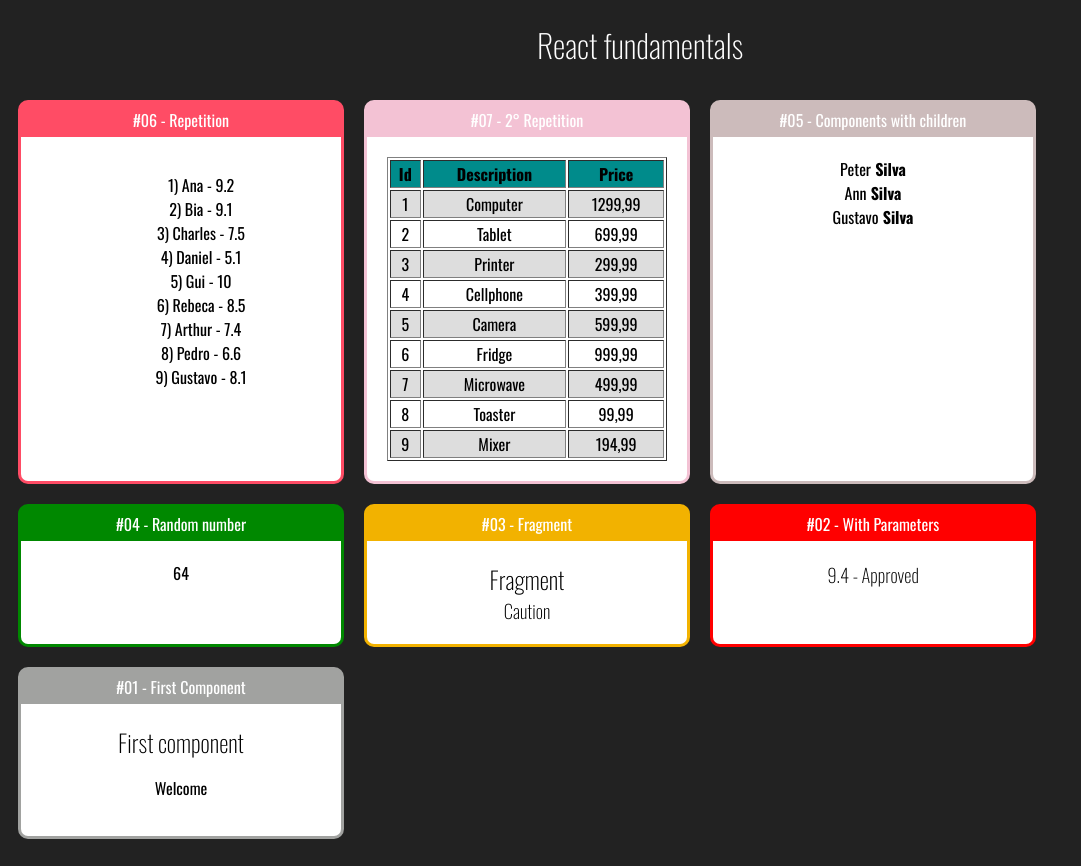
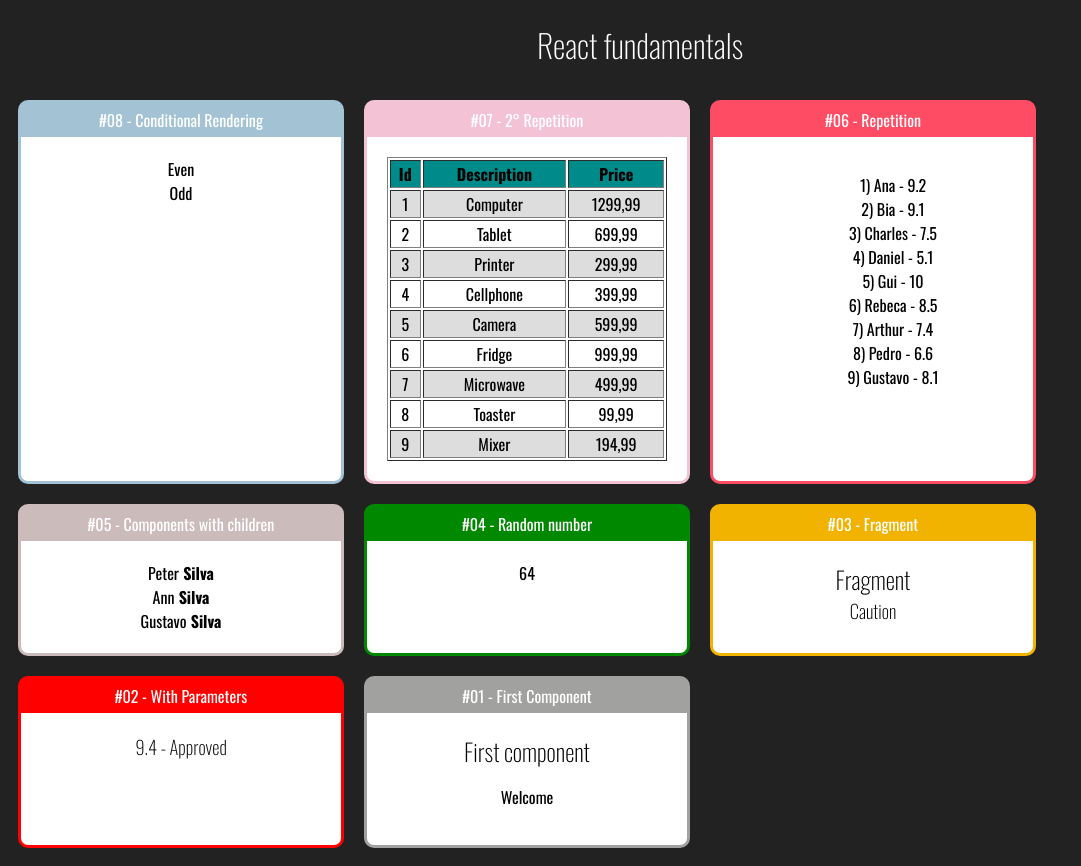
Before and after one commit to Breno-do-val/react-fundamentals, a React (Create React App) app: page / in a window 1280 px wide. Shown: the whole page, without its empty margins (0-1081 px from the left). Built offline with nearby package versions, Linux system fonts and the light colour scheme.

Commit message:
feat(EvenOrOdd): add component featuring conditional rendering

```diff
--- a/src/App.jsx
+++ b/src/App.jsx
@@ -11,19 +11,27 @@ import Fragment from './components/basic/Fragment';
 import ListStudents from './components/repetition/ListStudents';
 import Random from './components/basic/Random';
 import ListProducts from './components/repetition/ListProducts';
+import EvenOrOdd from './components/conditional/EvenOrOdd';
 
 export default () => (
     <div id="app" className="App">
         <h1>React fundamentals</h1>
 
         <div className="Cards">
-            <Card title="#06 - Repetition" color="#FF4C65">
-                <ListStudents />
+
+            <Card title="#08 - Conditional Rendering" color="#A3C2D4">
+                <EvenOrOdd number={20}/>
+                <EvenOrOdd number={17}/>
             </Card>
 
             <Card title="#07 - 2° Repetition" color="#F3C2D4">
                 <ListProducts />
             </Card>
+
+            <Card title="#06 - Repetition" color="#FF4C65">
+                <ListStudents />
+            </Card>
+
             <Card title="#05 - Components with children" color="#CBB">
                 <Family surname="Silva">
                     <FamilyMember name="Peter" />
--- /dev/null
+++ b/src/components/conditional/EvenOrOdd.jsx
@@ -0,0 +1,12 @@
+import React from 'react';
+
+export default props => {
+
+    const isEven = props.number % 2 === 0;
+
+    return (
+        <div>
+            { isEven ? <span>Even</span> : <span>Odd</span>}
+        </div>
+    )
+}
--- a/src/components/repetition/ListProducts.jsx
+++ b/src/components/repetition/ListProducts.jsx
@@ -1,5 +1,5 @@
 import React from 'react';
-import products from './../../data/products';
+import products from '../../data/products';
 import './ListProducts.css'
 
 export default props => {
--- a/src/components/repetition/ListStudents.jsx
+++ b/src/components/repetition/ListStudents.jsx
@@ -1,5 +1,5 @@
 import * as React from 'react';
-import students from './../../data/students';
+import students from '../../data/students';
 
 export default props => {
 
```
